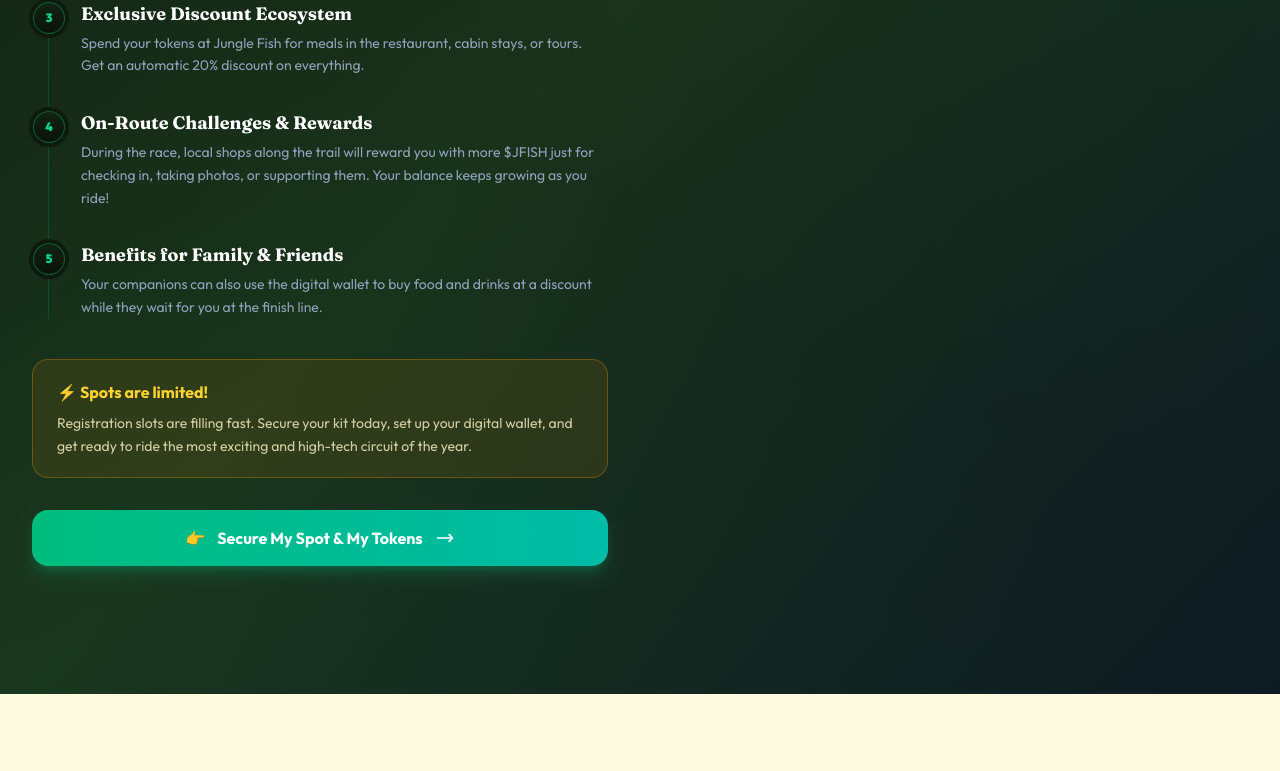
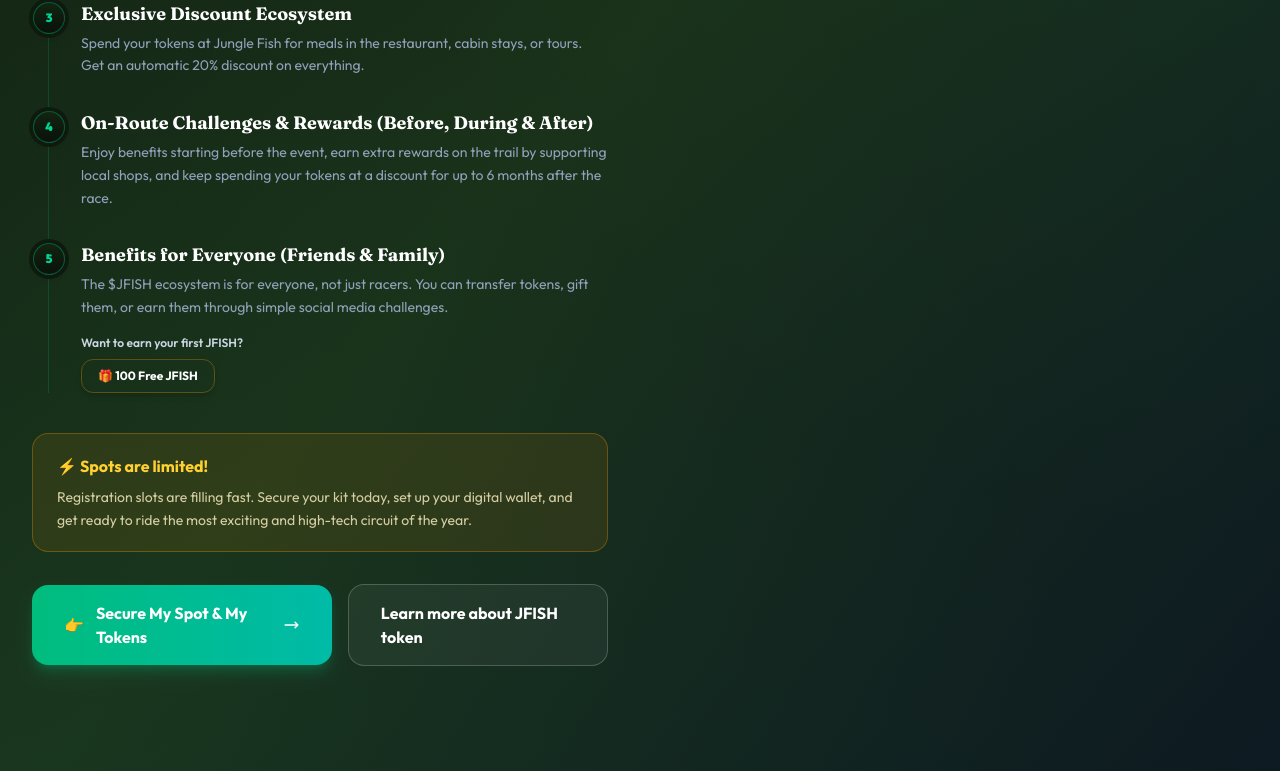
Before and after one commit to jungle-fish/jungle-fish, a Next.js app: page / in a window 1280 px wide. Shown: the part 3029-3800 px from the top of the page. Built offline with nearby package versions, Linux system fonts and the light colour scheme; no server answers.

Commit message:
feat(local): update steps 4 and 5, add interactive 100 JFISH Free challenge, and create /token route placeholder

```diff
--- /dev/null
+++ b/app/token/page.tsx
@@ -0,0 +1,32 @@
+"use client";
+
+import { useLanguage } from "@/lib/i18n/LanguageProvider";
+import { Container } from "@/components/layout/Container";
+import { Button } from "@/components/ui/Button";
+
+export default function TokenInfoPage() {
+  const { locale } = useLanguage();
+
+  return (
+    <main className="min-h-screen bg-gradient-to-br from-[#0f1a0e] via-[#1a2f18] to-[#0d1a22] text-white flex items-center justify-center py-20 px-4">
+      <Container className="max-w-2xl text-center">
+        <span className="flex h-20 w-20 mx-auto items-center justify-center rounded-full bg-gradient-to-br from-emerald-400 to-teal-500 text-4xl font-black text-white shadow-lg shadow-emerald-500/40 mb-8">
+          $
+        </span>
+        <h1 className="text-4xl font-extrabold tracking-tight mb-4 sm:text-5xl">
+          {locale === "es" ? "JFISH Token" : "JFISH Token"}
+        </h1>
+        <p className="text-lg text-slate-300 mb-8 max-w-lg mx-auto">
+          {locale === "es"
+            ? "Toda la información sobre el token del santuario, su economía en la red Stellar y cómo usarlo en la zona estará disponible aquí muy pronto."
+            : "All information about the sanctuary token, its economy on the Stellar network, and how to use it in the region will be available here very soon."}
+        </p>
+        <div className="flex justify-center gap-4">
+          <Button href="/" variant="primary">
+            {locale === "es" ? "Volver al Inicio" : "Back to Home"}
+          </Button>
+        </div>
+      </Container>
+    </main>
+  );
+}
--- a/components/landing/MtbSection.tsx
+++ b/components/landing/MtbSection.tsx
@@ -1,11 +1,13 @@
 "use client";
 
+import { useState } from "react";
 import Image from "next/image";
 import Link from "next/link";
 import { useLanguage } from "@/lib/i18n/LanguageProvider";
 
 export function MtbSection() {
-  const { t } = useLanguage();
+  const { t, locale } = useLanguage();
+  const [showPromo, setShowPromo] = useState(false);
 
   return (
     <section
@@ -60,6 +62,55 @@
                       {benefit.description}
                     </p>
                   </div>
+                  {i === 4 && (
+                    <div className="mt-4">
+                      <p className="text-xs font-semibold text-slate-300">
+                        {locale === "es" ? "¿Quieres ganar tus primeros JFISH?" : "Want to earn your first JFISH?"}
+                      </p>
+                      <button
+                        onClick={() => setShowPromo(!showPromo)}
+                        className="mt-2 inline-flex items-center gap-2 rounded-xl bg-amber-550/90 border border-amber-500/30 px-4 py-2 text-xs font-bold text-white shadow-md hover:bg-amber-500 hover:scale-[1.02] transition-all cursor-pointer"
+                      >
+                        🎁 {locale === "es" ? "100 JFISH Gratis" : "100 Free JFISH"}
+                      </button>
+                      {showPromo && (
+                        <div className="mt-4 p-5 rounded-2xl border border-dashed border-amber-500/30 bg-amber-500/5 space-y-4 max-w-lg">
+                          <ol className="list-decimal list-inside text-xs text-slate-300 space-y-2.5">
+                            <li>
+                              {locale === "es"
+                                ? "Sube la siguiente imagen a tu Instagram, Facebook o TikTok:"
+                                : "Upload the following image to your Instagram, Facebook, or TikTok:"
+                              }
+                              <div className="mt-2 pl-4">
+                                <a
+                                  href="/visitas-educativas.webp"
+                                  download="jfish_promo.webp"
+                                  className="inline-flex items-center gap-1.5 text-emerald-400 hover:underline"
+                                >
+                                  📥 {locale === "es" ? "Descargar Imagen Promocional" : "Download Promotional Image"}
+                                </a>
+                              </div>
+                            </li>
+                            <li>
+                              {locale === "es" ? "Etiqueta a @JungleFish." : "Tag @JungleFish."}
+                            </li>
+                            <li>
+                              {locale === "es"
+                                ? "Mándanos el pantallazo y déjanos tu dirección de Lobster."
+                                : "Send us the screenshot and leave your Lobster address."
+                              }
+                            </li>
+                            <li>
+                              {locale === "es"
+                                ? "En unas horas recibirás tus JFISH listos para canjearlos por descuentos."
+                                : "Within a few hours, you'll receive your JFISH ready to redeem for discounts."
+                              }
+                            </li>
+                          </ol>
+                        </div>
+                      )}
+                    </div>
+                  )}
                 </div>
               ))}
             </div>
@@ -72,7 +123,8 @@
               </p>
             </div>
 
-            {/* CTA Button */}
+            {/* CTA Buttons */}
+            <div className="flex flex-col gap-4 sm:flex-row sm:items-center">
               <Link
                 href="/registro"
                 className="group inline-flex w-full items-center justify-center gap-3 rounded-2xl bg-gradient-to-r from-emerald-500 to-teal-500 px-8 py-4 text-base font-bold text-white shadow-lg shadow-emerald-500/25 transition-all duration-300 hover:from-emerald-400 hover:to-teal-400 hover:shadow-emerald-500/40 hover:scale-[1.02] sm:w-auto"
@@ -90,6 +142,15 @@
                   <path strokeLinecap="round" strokeLinejoin="round" d="M17 8l4 4m0 0l-4 4m4-4H3" />
                 </svg>
               </Link>
+              <Link
+                href="/token"
+                target="_blank"
+                rel="noopener noreferrer"
+                className="inline-flex w-full items-center justify-center rounded-2xl border border-white/20 bg-white/5 px-8 py-4 text-base font-bold text-white hover:bg-white/10 transition-all sm:w-auto"
+              >
+                {locale === "es" ? "Conoce más sobre JFISH token" : "Learn more about JFISH token"}
+              </Link>
+            </div>
           </div>
 
           {/* RIGHT — Image + floating token icon */}
--- a/lib/i18n/translations/en.ts
+++ b/lib/i18n/translations/en.ts
@@ -364,14 +364,14 @@
           "Spend your tokens at Jungle Fish for meals in the restaurant, cabin stays, or tours. Get an automatic 20% discount on everything.",
       },
       {
-        title: "On-Route Challenges & Rewards",
+        title: "On-Route Challenges & Rewards (Before, During & After)",
         description:
-          "During the race, local shops along the trail will reward you with more $JFISH just for checking in, taking photos, or supporting them. Your balance keeps growing as you ride!",
+          "Enjoy benefits starting before the event, earn extra rewards on the trail by supporting local shops, and keep spending your tokens at a discount for up to 6 months after the race.",
       },
       {
-        title: "Benefits for Family & Friends",
+        title: "Benefits for Everyone (Friends & Family)",
         description:
-          "Your companions can also use the digital wallet to buy food and drinks at a discount while they wait for you at the finish line.",
+          "The $JFISH ecosystem is for everyone, not just racers. You can transfer tokens, gift them, or earn them through simple social media challenges.",
       },
     ],
     urgencyTitle: "⚡ Spots are limited!",
--- a/lib/i18n/translations/es.ts
+++ b/lib/i18n/translations/es.ts
@@ -370,14 +370,14 @@
           "Usa tus tokens en Jungle Fish para comer en el restaurante, hospedarte en las cabañas o hacer recorridos. Recibes un 20% de descuento automático en todo.",
       },
       {
-        title: "Dinámicas y Regalos en Ruta",
+        title: "Dinámicas y Regalos en Ruta (Antes, Durante y Después)",
         description:
-          "Durante la carrera, los comercios locales te regalarán más $JFISH por visitarlos, tomar fotos o apoyarlos. ¡Tu saldo sigue creciendo mientras pedaleas!",
+          "Recibes beneficios antes del día del evento, ganas recompensas adicionales en ruta al apoyar comercios locales, y continúas usando tus tokens con descuento hasta por 6 meses después de la carrera.",
       },
       {
-        title: "Beneficio para tus familiares y amigos",
+        title: "Beneficios para todos (Amigos y Familiares)",
         description:
-          "Ellos también pueden usar la billetera para comprar comida y bebidas con descuento mientras te esperan en la línea de meta.",
+          "El ecosistema $JFISH no es solo para corredores. Es para todo el mundo: puedes transferir tokens, regalarlos o ganarlos a través de retos sencillos en redes sociales.",
       },
     ],
     urgencyTitle: "⚡ ¡El cupo es limitado!",
```
Lines whose indentation alone changed are shown as unchanged.
